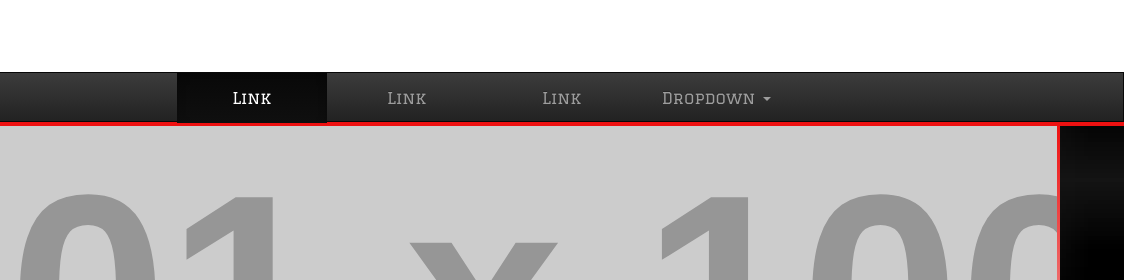
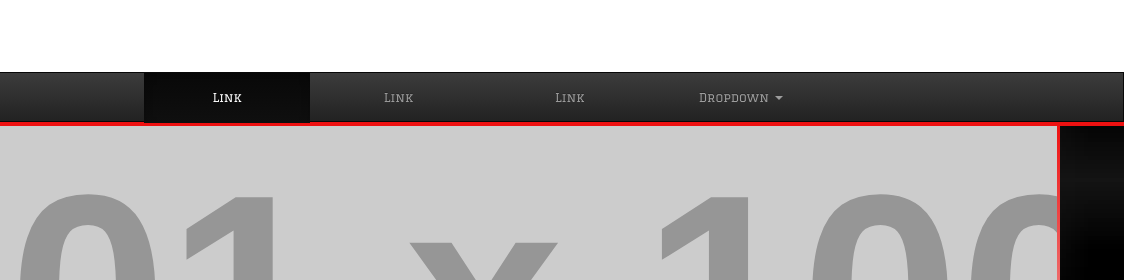
Before and after one commit to twcbarbershop/twcbarbershop.github.io, a plain HTML site: page index.html in a window 1280 px wide. Shown: the top 280 px of the page, 156-1280 px from the left. Drawn offline with nearby package versions, Linux system fonts and the light colour scheme; placeholder pictures from the web are drawn by us.

Commit message:
messed a little with the font sizing

```diff
--- a/main.css
+++ b/main.css
@@ -38,7 +38,7 @@ nav.navbar {
 }
 
 .nav > li{
-  width: 10vw;
+  width: 13vw;
   min-width: 150px;
   text-align: center;
   display:inline-block;
@@ -67,7 +67,7 @@ nav.navbar {
 }
 
 li{
-  font-size: 2vmin;
+  font-size: 1.5vmin;
   max-font-size: 4vw;
 }
 
```
